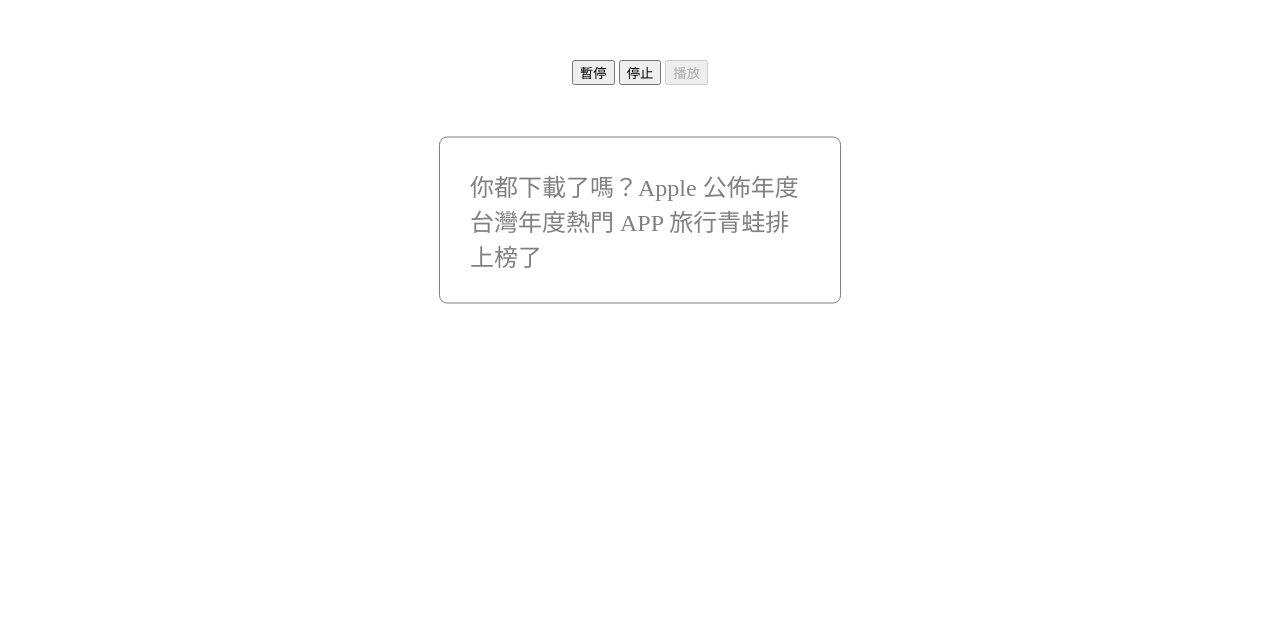
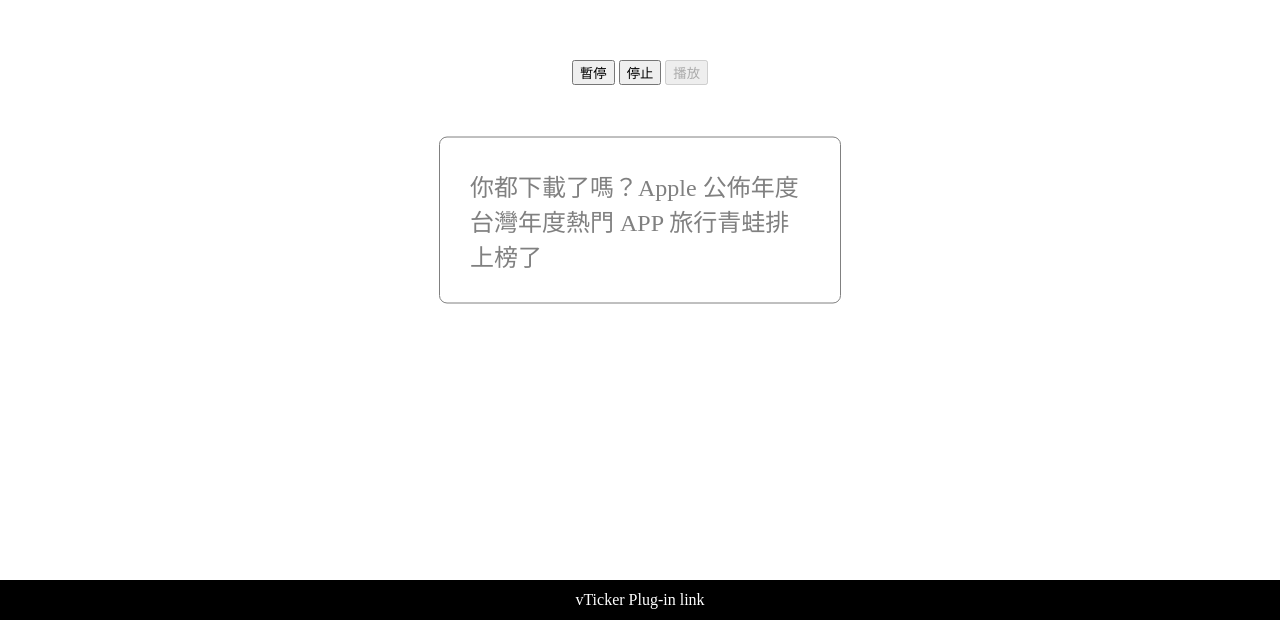
Before and after one commit to jackylu1012/jQuery-plugin, a plain HTML site: page vTicker/index.html in a window 1280 px wide. Shown: the part 180-800 px from the top of the page. Drawn offline with nearby package versions, Linux system fonts and the light colour scheme.

Commit message:
add footer copyright

```diff
--- a/vTicker/index.html
+++ b/vTicker/index.html
@@ -24,5 +24,8 @@
         <input type="button" value="停止" id="stop">
         <input type="button" value="播放" id="play">
     </div>
+    <footer>
+        <a href="http://richhollis.github.io/vticker/" target="_blank">vTicker Plug-in link</a>
+    </footer>
 </body>
 </html>
--- a/vTicker/style.css
+++ b/vTicker/style.css
@@ -42,3 +42,18 @@ body{
     left: 50%;
     transform: translate(-50%, 0%);
 }
+
+footer{
+    position: absolute;
+    bottom: 0;
+    left: 0;
+    width: 100%;
+    line-height: 40px;
+    text-align: center;
+    background: black;
+
+}
+footer a{
+    color: white;
+    text-decoration: none;
+}
```
